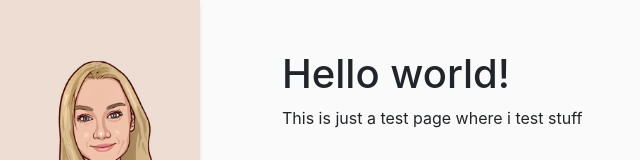
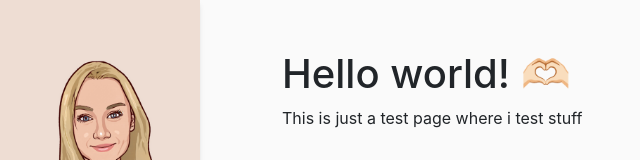
Before and after one commit to sarahvberg/Playground, a React (Create React App) app: page / in a window 1280 px wide. Shown: the top 160 px of the page, without its empty margins (0-640 px from the left). Built offline with nearby package versions, Linux system fonts and the light colour scheme.

Commit message:
minor changes

```diff
--- a/src/pages/HomePage.tsx
+++ b/src/pages/HomePage.tsx
@@ -6,7 +6,7 @@ export function HomePage() {
             <div className="container">
                 <div className="row">
                     <div className="col-md-12">
-                        <h1>Hello world!</h1>
+                        <h1>Hello world! 🫶🏻 </h1>
                         <p>This is just a test page where i test stuff</p>
                     </div>
                 </div>
```
